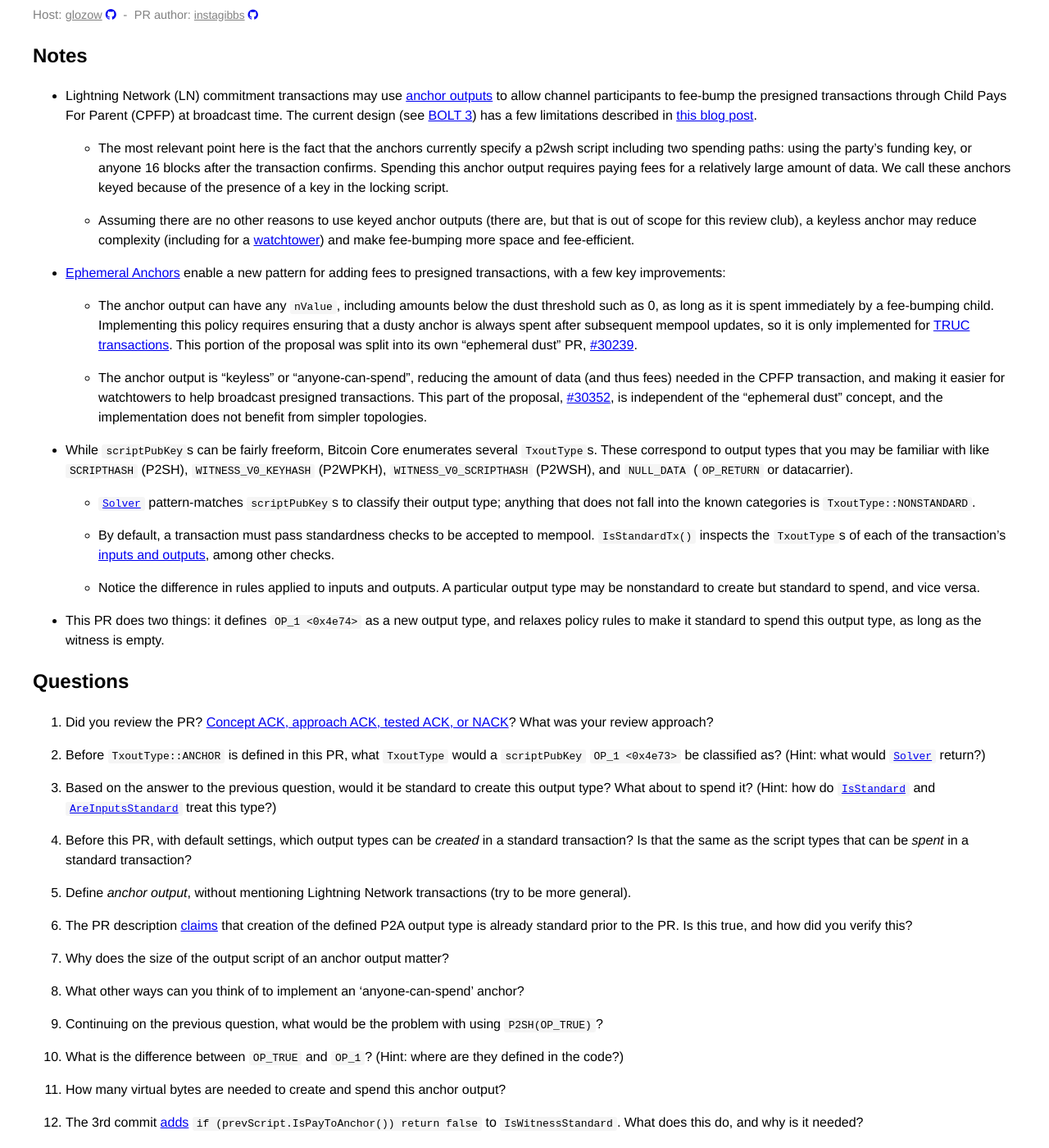
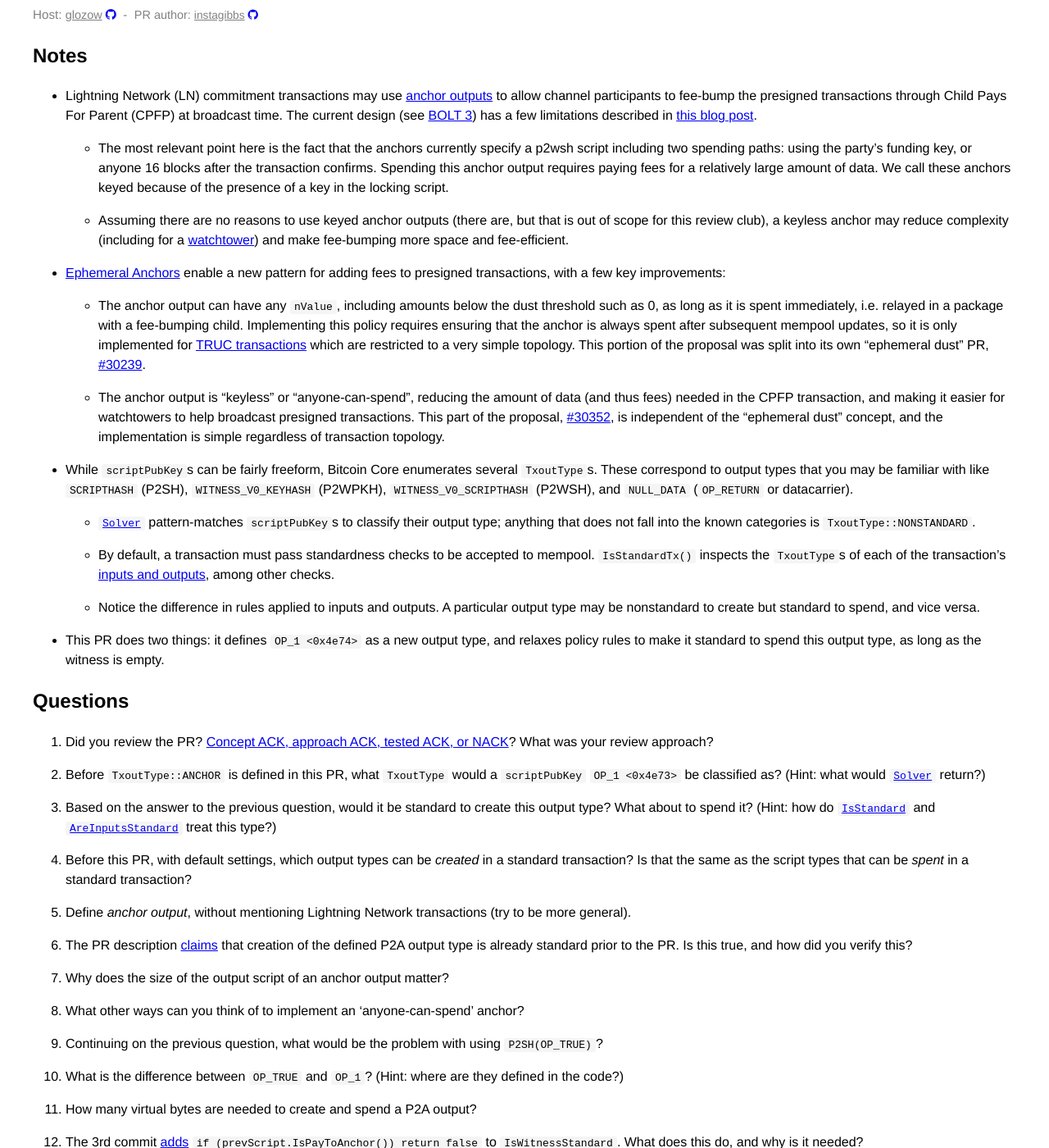
Before and after one commit to bitcoin-core-review-club/website, a Jekyll site: the page built from _posts/2024-08-07-#30352.md, in a window 1280 px wide and 1400 px high, scrolled down 324 px. Shown: the whole window at 82% size. Built offline with Jekyll 4.4.1, drawn with Linux system fonts in a browser that asks for light colours.

Commit message:
address stickies-v comments

```diff
--- a/_posts/2024-08-07-#30352.md
+++ b/_posts/2024-08-07-#30352.md
@@ -22,21 +22,21 @@
       output requires paying fees for a relatively large amount of data. We call these anchors keyed because of the
       presence of a key in the locking script.
 
-    - Assuming there are no other reasons to use keyed anchor outputs (there are, but that is out of scope for this review club), a keyless
+    - Assuming there are no reasons to use keyed anchor outputs (there are, but that is out of scope for this review club), a keyless
       anchor may reduce complexity (including for a [watchtower](https://bitcoinops.org/en/topics/watchtowers/)) and make fee-bumping more space and fee-efficient.
 
 - [Ephemeral Anchors](https://bitcoinops.org/en/topics/ephemeral-anchors/) enable a new pattern for adding fees to
   presigned transactions, with a few key improvements:
 
     - The anchor output can have any `nValue`, including amounts below the dust threshold such as 0, as long as it is
-      spent immediately by a fee-bumping child. Implementing this policy requires ensuring that a dusty anchor is always
-      spent after subsequent mempool updates, so it is only implemented for [TRUC transactions](https://bitcoinops.org/en/topics/version-3-transaction-relay/). This portion of the
+      spent immediately, i.e. relayed in a package with a fee-bumping child. Implementing this policy requires ensuring that the anchor is always
+      spent after subsequent mempool updates, so it is only implemented for [TRUC transactions](https://bitcoinops.org/en/topics/version-3-transaction-relay/) which are restricted to a very simple topology. This portion of the
       proposal was split into its own "ephemeral dust" PR, [#30239](https://github.com/bitcoin/bitcoin/pull/30239).
 
     - The anchor output is "keyless" or "anyone-can-spend", reducing the amount of data (and thus fees) needed in the
       CPFP transaction, and making it easier for watchtowers to help broadcast presigned transactions. This part of the
       proposal, [#30352](https://github.com/bitcoin/bitcoin/pull/30352), is independent of the "ephemeral dust"
-      concept, and the implementation does not benefit from simpler topologies.
+      concept, and the implementation is simple regardless of transaction topology.
 
 - While `scriptPubKey`s can be fairly freeform, Bitcoin Core enumerates several `TxoutType`s. These correspond to output
   types that you may be familiar with like `SCRIPTHASH` (P2SH), `WITNESS_V0_KEYHASH` (P2WPKH), `WITNESS_V0_SCRIPTHASH`
@@ -78,7 +78,7 @@
 
 1. What is the difference between `OP_TRUE` and `OP_1`? (Hint: where are they defined in the code?)
 
-1. How many virtual bytes are needed to create and spend this anchor output?
+1. How many virtual bytes are needed to create and spend a P2A output?
 
 1. The 3rd commit [adds](https://github.com/bitcoin-core-review-club/bitcoin/commit/ccad5a5728c8916f8cec09e838839775a6026293#diff-ea6d307faa4ec9dfa5abcf6858bc19603079f2b8e110e1d62da4df98f4bdb9c0R228-R232) `if (prevScript.IsPayToAnchor()) return false` to `IsWitnessStandard`. What does this do, and why
    is it needed?
```
